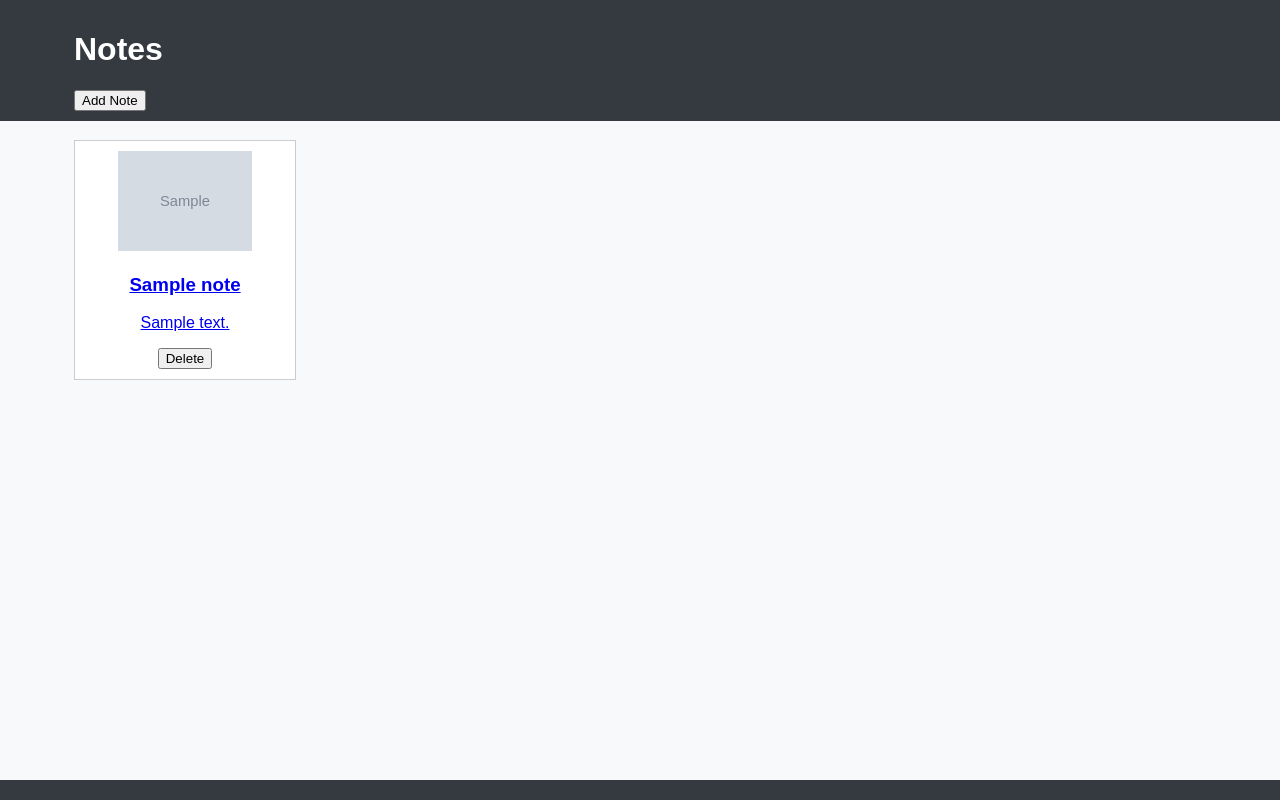
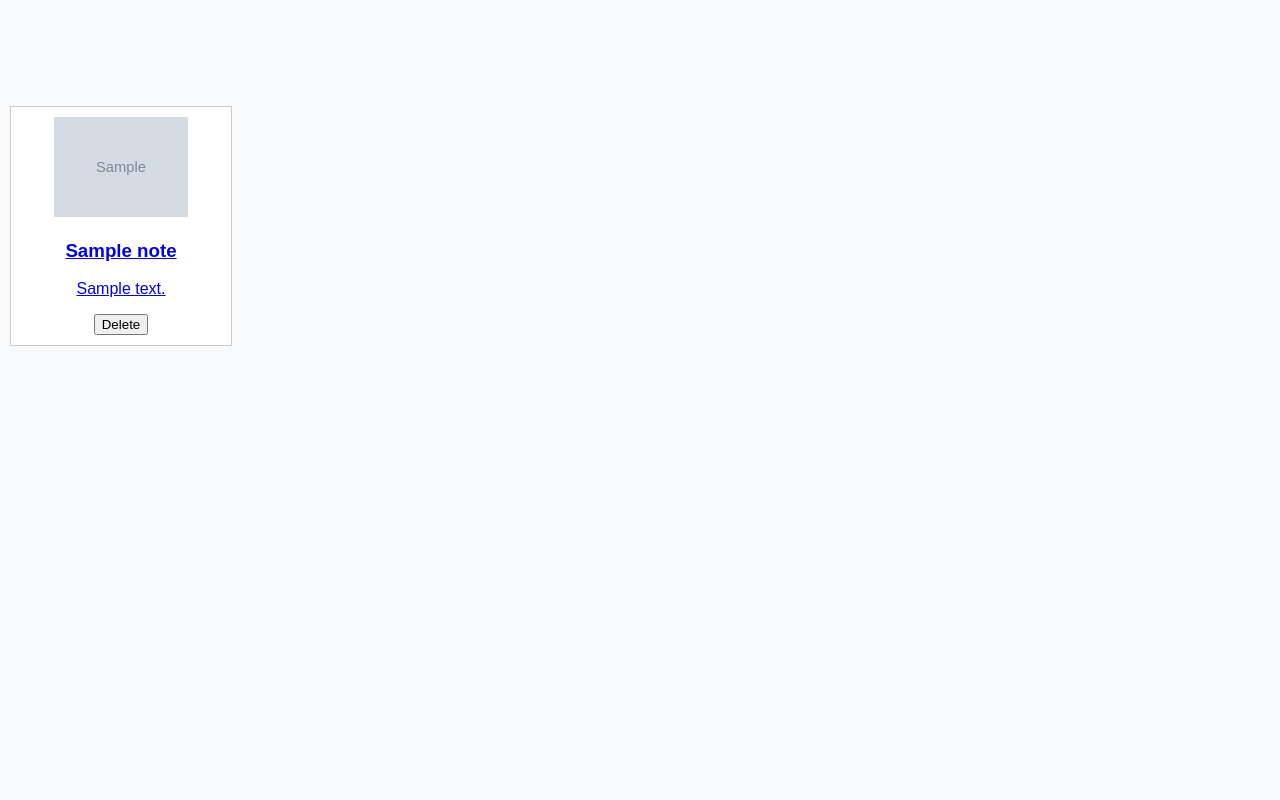
Before and after one commit to zageabb/Notes, a Flask app: page / in a window 1280 px wide. Run offline with Flask 3, Linux system fonts and the light colour scheme; tables that the repository leaves empty hold one stand-in row (values such as "Sample post"); grey boxes marked "Sample" are stand-in pictures; one stand-in notice (Sample message) is shown; some libraries are stand-ins or nearby versions.

Commit message:
ui: rebuild Notes base template

```diff
--- a/templates/base.html
+++ b/templates/base.html
@@ -1,35 +1,18 @@
 <!doctype html>
-<html lang="en">
+<html lang="en" data-theme="light">
 <head>
     <meta charset="utf-8">
     <meta name="viewport" content="width=device-width, initial-scale=1">
+    <meta name="color-scheme" content="light dark">
     <title>{% block title %}Notes{% endblock %}</title>
     <link rel="stylesheet" href="{{ url_for('static', filename='css/style.css') }}">
 </head>
 <body>
-<header>
-    <div class="container">
-        <h1 style="display:inline-block"><a href="{{ url_for('index') }}" style="color:white;text-decoration:none;">Notes</a></h1>
-        <br>
-        {% block header_buttons %}{% endblock %}
-    </div>
-</header>
-<div class="container">
-    {% with messages = get_flashed_messages() %}
-    {% if messages %}
-        <ul class="flash">
-        {% for message in messages %}
-            <li>{{ message }}</li>
-        {% endfor %}
-        </ul>
-    {% endif %}
-    {% endwith %}
     {% block content %}{% endblock %}
-</div>
-<footer>
-    <div class="container">
-        {% block footer %}{% endblock %}
-    </div>
-</footer>
+    <script src="https://cdn.jsdelivr.net/npm/mermaid@11/dist/mermaid.min.js"></script>
+    <script>
+      if (window.mermaid) window.mermaid.initialize({ startOnLoad: false, securityLevel: 'strict' });
+    </script>
+    <script src="{{ url_for('static', filename='js/app.js') }}"></script>
 </body>
 </html>
```
